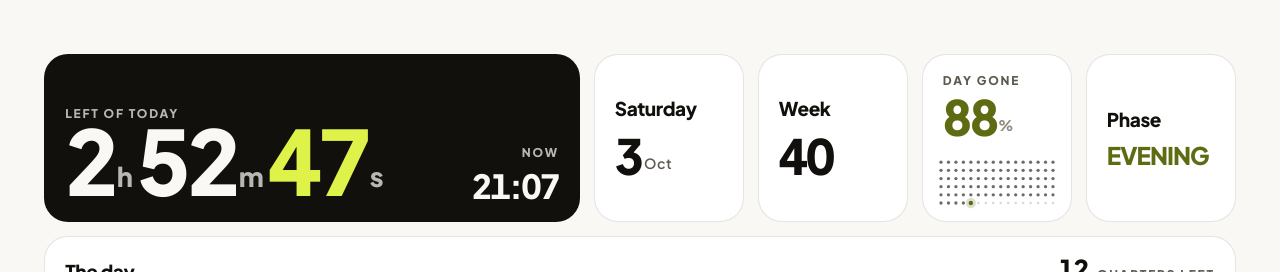
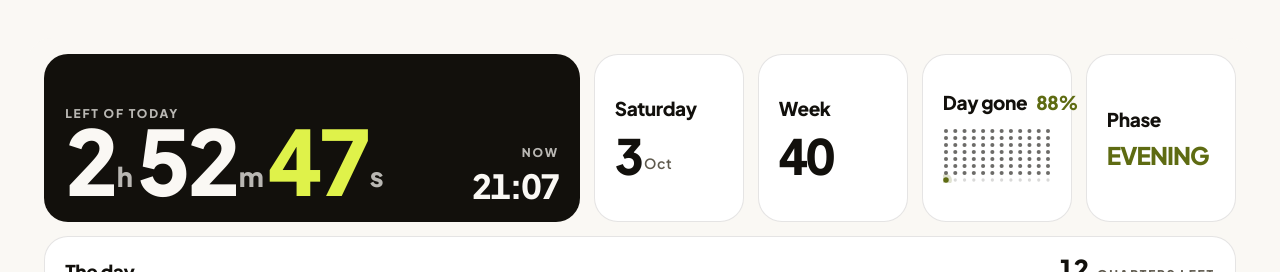
Before and after one commit to off-plate/mission-control, a React (Vite) app: page / in a window 1280 px wide. Both pictures are taken after a click on the button "Use this device only". Shown: the part 156-428 px from the top of the page. Built offline with nearby package versions, Linux system fonts and the light colour scheme.

Commit message:
Day gone tile built like its siblings: percentage beside the title, the dots in the figure slot
Co-Authored-By: Claude Opus 5.5 <noreply@anthropic.com>

```diff
--- a/src/dotfield.tsx
+++ b/src/dotfield.tsx
@@ -57,7 +57,8 @@ const DRAW: Record<FieldKind, (f: Frame) => void> = {
     const want = Math.sqrt(96 * (f.w / area))
     const cols = [8, 12, 16, 24].reduce((a, c) => (Math.abs(c - want) < Math.abs(a - want) ? c : a), 12)
     const rows = 96 / cols
-    const pad = 18, gx = (f.w - pad * 2) / Math.max(1, cols - 1), gy = Math.min(gx * 1.1, (area - pad * 1.4) / Math.max(1, rows - 1))
+    /* A small slot (a tile's figure row) is filled edge to edge; a big card keeps a margin. */
+    const pad = f.h < 90 ? 3 : 18, gx = (f.w - pad * 2) / Math.max(1, cols - 1), gy = Math.min(gx * 1.1, (area - pad * 2) / Math.max(1, rows - 1))
     const y0 = f.h - pad - gy * (rows - 1)
     const off = (f.mem.off as number[] | undefined) ?? (f.mem.off = new Array(96).fill(0)) as number[]
     const r = Math.max(1.6, Math.min(3, gx * 0.22))
--- a/src/todayroom.tsx
+++ b/src/todayroom.tsx
@@ -279,10 +279,14 @@ export function TodayRoom() {
         </div>
         {/* The day as 96 quarter hours (his pick, 2026-10-04): spent ones fade
             and sink, the current one breathes. The number sits by the title. */}
-        <div className="tr-card tr-card--hover tr-tile is-hot has-field dg-tile">
-          <DotField kind="dissolve" value={mins / 1440} hot="var(--t-hot-text)" top={100} />
-          <p className="tr-l dg-label">Day gone</p>
-          <div className="tr-n dg-pct">{pct}<span className="tr-u">%</span></div>
+        <div className="tr-card tr-card--hover tr-tile is-hot dg-tile">
+          {/* Same build as Sunday, Week and Phase: the title first (so it takes
+              their title style), the figure slot under it. Here the slot holds
+              the day as 96 quarter hours and the percentage rides the title. */}
+          <p className="tr-l">Day gone <span className="dg-pct">{pct}%</span></p>
+          <div className="dg-dots">
+            <DotField kind="dissolve" value={mins / 1440} hot="var(--t-hot-text)" />
+          </div>
         </div>
         <div className="tr-card tr-card--hover tr-tile is-hot">
           <p className="tr-l">Phase</p>
```
Also changed, not shown: src/styles.css.
